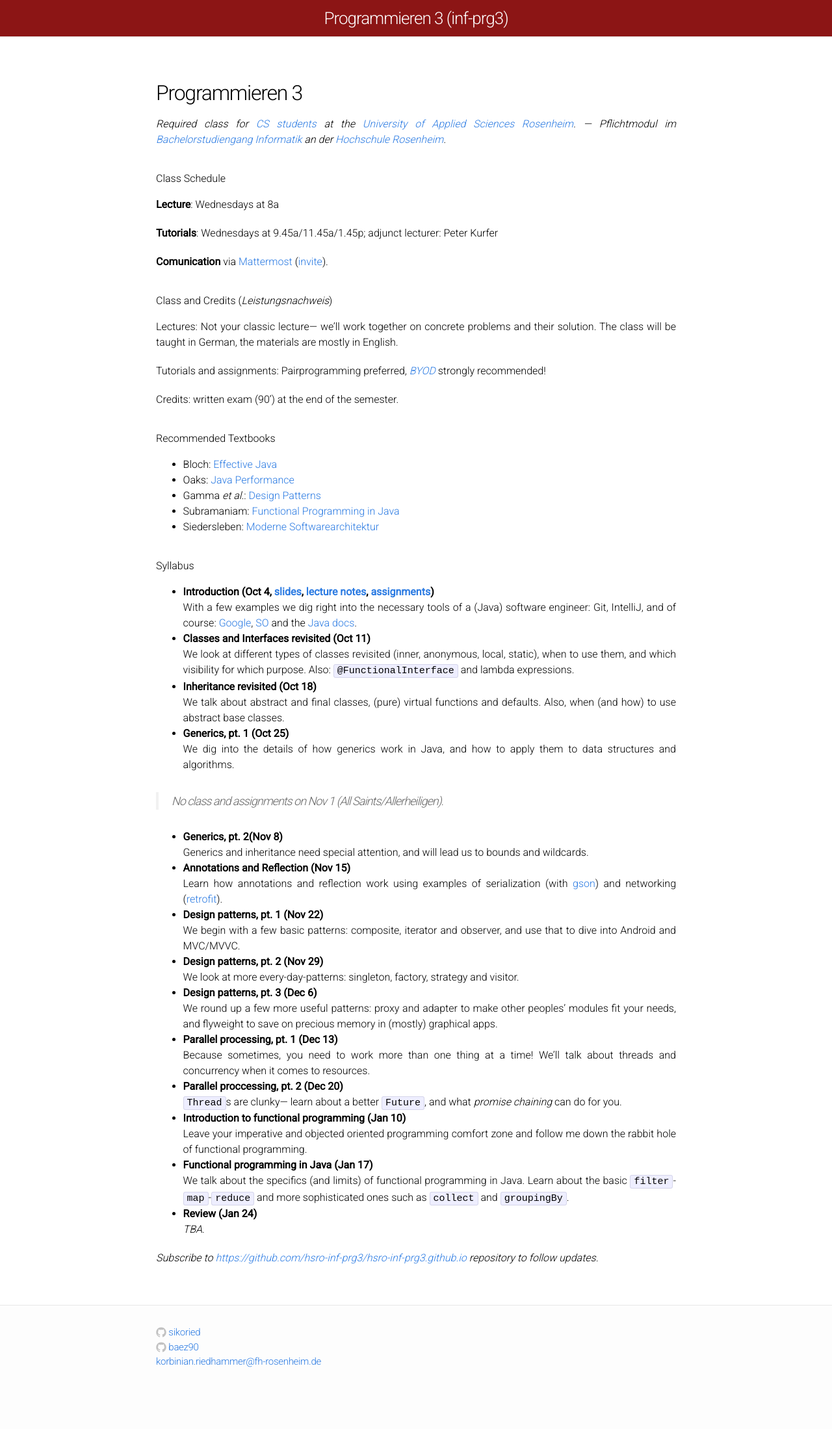
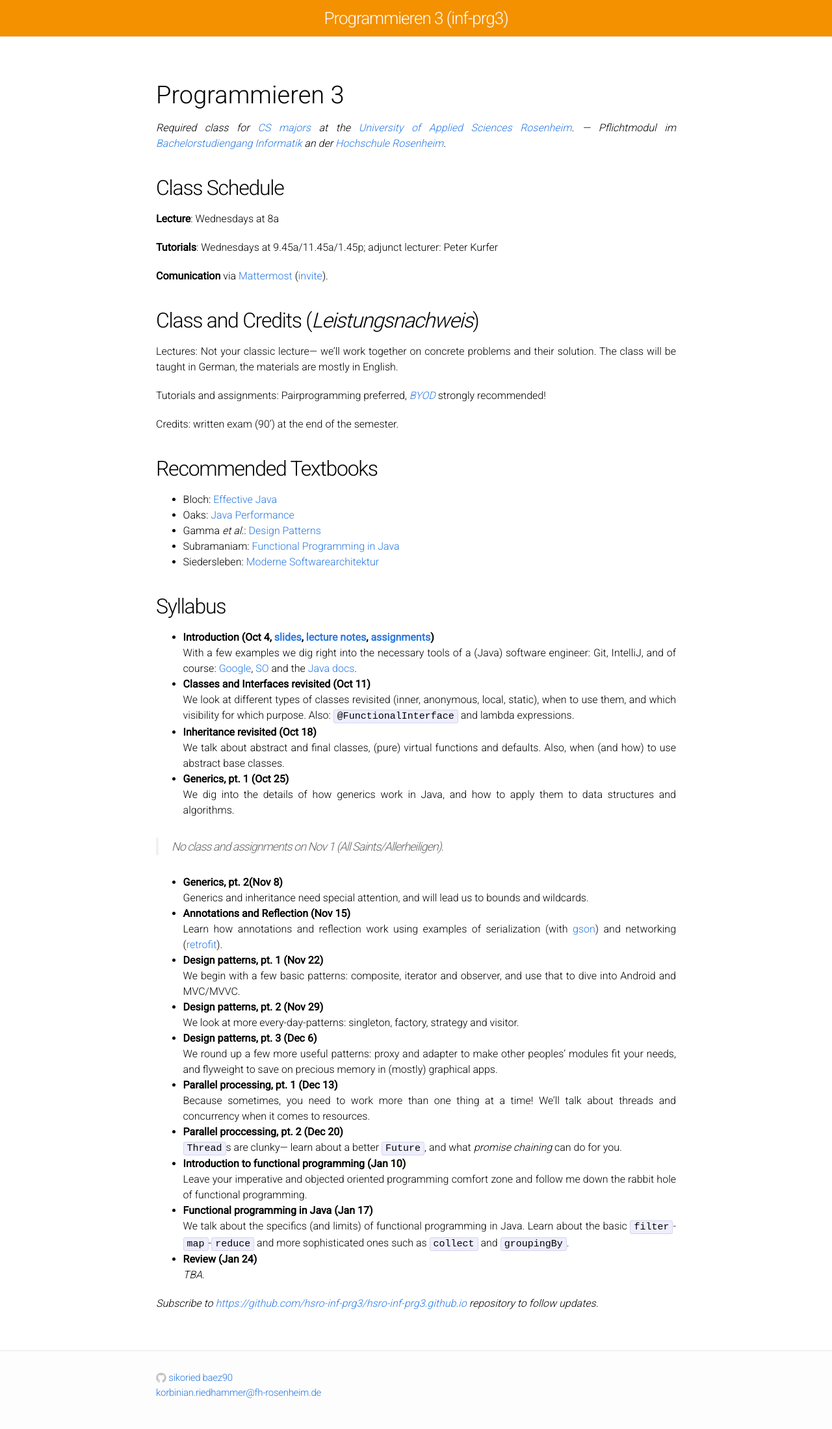
Before and after one commit to daschub/hsro-inf-prg3.github.io, a Jekyll site: the page built from Readme.md, in a window 1280 px wide. Shown: the whole page at 65% size. Built offline with Jekyll 4.4.1, drawn with Linux system fonts in a browser that asks for light colours; our own code applies the rules of GitHub Pages for plain Markdown files; before the commit the page ends 2152 px from its top, so only the background shows below that.

Commit message:
More cosmetics...

```diff
--- a/01s-intro.html
+++ b/01s-intro.html
@@ -10,11 +10,7 @@ permalink: /s01-intro/
 
 # Agenda
 
-1. Introduction
-2. Deep-dive
-3. ...
-
-[NOTE]: Note that you need active internet connection to access remark.js script file
+_Work in progress..._
 
 ???
 Materialien auf Englisch, Vorlesung aber auf Deutsch.
--- a/Readme.md
+++ b/Readme.md
@@ -1,10 +1,10 @@
-Programmieren 3
----------------
-
-_Required class for [CS students](https://www.fh-rosenheim.de/technik/informatik-mathematik/informatik-bachelor/) at the [University of Applied Sciences Rosenheim](https://www.fh-rosenheim.de). --- Pflichtmodul im [Bachelorstudiengang Informatik](https://www.fh-rosenheim.de/technik/informatik-mathematik/informatik-bachelor/) an der [Hochschule Rosenheim](https://www.fh-rosenheim.de)._
+# Programmieren 3
 
 
-# Class Schedule
+_Required class for [CS majors](https://www.fh-rosenheim.de/technik/informatik-mathematik/informatik-bachelor/) at the [University of Applied Sciences Rosenheim](https://www.fh-rosenheim.de). --- Pflichtmodul im [Bachelorstudiengang Informatik](https://www.fh-rosenheim.de/technik/informatik-mathematik/informatik-bachelor/) an der [Hochschule Rosenheim](https://www.fh-rosenheim.de)._
+
+
+## Class Schedule
 
 **Lecture**: Wednesdays at 8a
 
@@ -13,7 +13,7 @@ _Required class for [CS students](https://www.fh-rosenheim.de/technik/informatik
 **Comunication** via [Mattermost](https://inf-mattermost.fh-rosenheim.de/inf-prg3/channels/town-square) ([invite](https://inf-mattermost.fh-rosenheim.de/signup_user_complete/?id=c8n9474tq3dm8mjn7cse1xsesa)).
 
 
-# Class and Credits (_Leistungsnachweis_)
+## Class and Credits (_Leistungsnachweis_)
 Lectures: Not your classic lecture--- we'll work together on concrete problems and their solution. The class will be taught in German, the materials are mostly in English.
 
 Tutorials and assignments: Pairprogramming preferred, [_BYOD_](https://en.wikipedia.org/wiki/Bring_your_own_device) strongly recommended!
@@ -21,7 +21,7 @@ Tutorials and assignments: Pairprogramming preferred, [_BYOD_](https://en.wikipe
 Credits: written exam (90') at the end of the semester.
 
 
-# Recommended Textbooks
+## Recommended Textbooks
 - Bloch: [Effective Java](https://www.amazon.de/Effective-Java-2nd-Programming-Language/dp/0321356683/)
 - Oaks: [Java Performance](https://www.amazon.de/Java-Performance-The-Definitive-Guide/dp/1449358454/)
 - Gamma _et al._: [Design Patterns](https://www.amazon.de/Patterns-Elements-Reusable-Object-Oriented-Software/dp/0201633612/)
@@ -29,8 +29,8 @@ Credits: written exam (90') at the end of the semester.
 - Siedersleben: [Moderne Softwarearchitektur](https://www.amazon.de/Moderne-Software-Architektur-Umsichtig-planen-robust/dp/3898642925/)
 
 
-# Syllabus
-- **Introduction (Oct 4, [slides](01s-intro/), [lecture notes](01ln-intro/), [assignments](/01a-tools/))**
+## Syllabus
+- **Introduction (Oct 4, [slides](01s-intro/), [lecture notes](01ln-intro/), [assignments](https://github.com/hsro-inf-prg3/01a-tools/))**
 
 	With a few examples we dig right into the necessary tools of a (Java) software engineer: Git, IntelliJ, and of course: [Google](https://www.google.com), [SO](https://www.stackoverflow.com) and the [Java docs](http://docs.oracle.com/javase/8/docs/).
 
--- a/_includes/footer.html
+++ b/_includes/footer.html
@@ -6,8 +6,7 @@
       <ul>
 
         {% if site.github_username %}
-        {% for user in site.github_username %}<li>
-          <a href="https://github.com/{{ user }}">
+        <li>
         <span class="icon github">
           <svg version="1.1" class="github-icon-svg" xmlns="http://www.w3.org/2000/svg" xmlns:xlink="http://www.w3.org/1999/xlink" x="0px" y="0px"
              viewBox="0 0 16 16" enable-background="new 0 0 16 16" xml:space="preserve">
@@ -22,9 +21,12 @@
             c0,0.208,0.14,0.449,0.534,0.373c3.081-1.028,5.302-3.935,5.302-7.362C15.76,3.906,12.285,0.431,7.999,0.431z"/>
           </svg>
         </span>
+        {% for user in site.github_username %}
+          <a href="https://github.com/{{ user }}">
             <span class="username">{{ user }}</span>
           </a>
-        </li>{% endfor %}{% endif %}
+        {% endfor %}
+        </li>{% endif %}
         {% if site.twitter_username %}<li>
           <a href="https://twitter.com/{{ site.twitter_username }}">
             <span class="icon twitter">
--- a/css/main.css
+++ b/css/main.css
@@ -126,7 +126,7 @@ a:visited { color: #205caa; }
 .site-header {
   border-bottom: 1px solid #e8e8e8;
   min-height: 56px;
-  background-color: #8C1515;
+  background-color: rgb(243, 145, 0);
 }
 
 .site-title,
@@ -277,6 +277,10 @@ a:visited { color: #205caa; }
   line-height: 1;
   font-weight: 300;
   margin: 40px 0 20px;
+}
+
+.post-content h1 {
+  font-size: 38px;
 }
 
 .post-content h2 {
```
Also changed, not shown: 01ln-intro.md (+1 -2 lines). Lines whose indentation alone changed are shown as unchanged.
